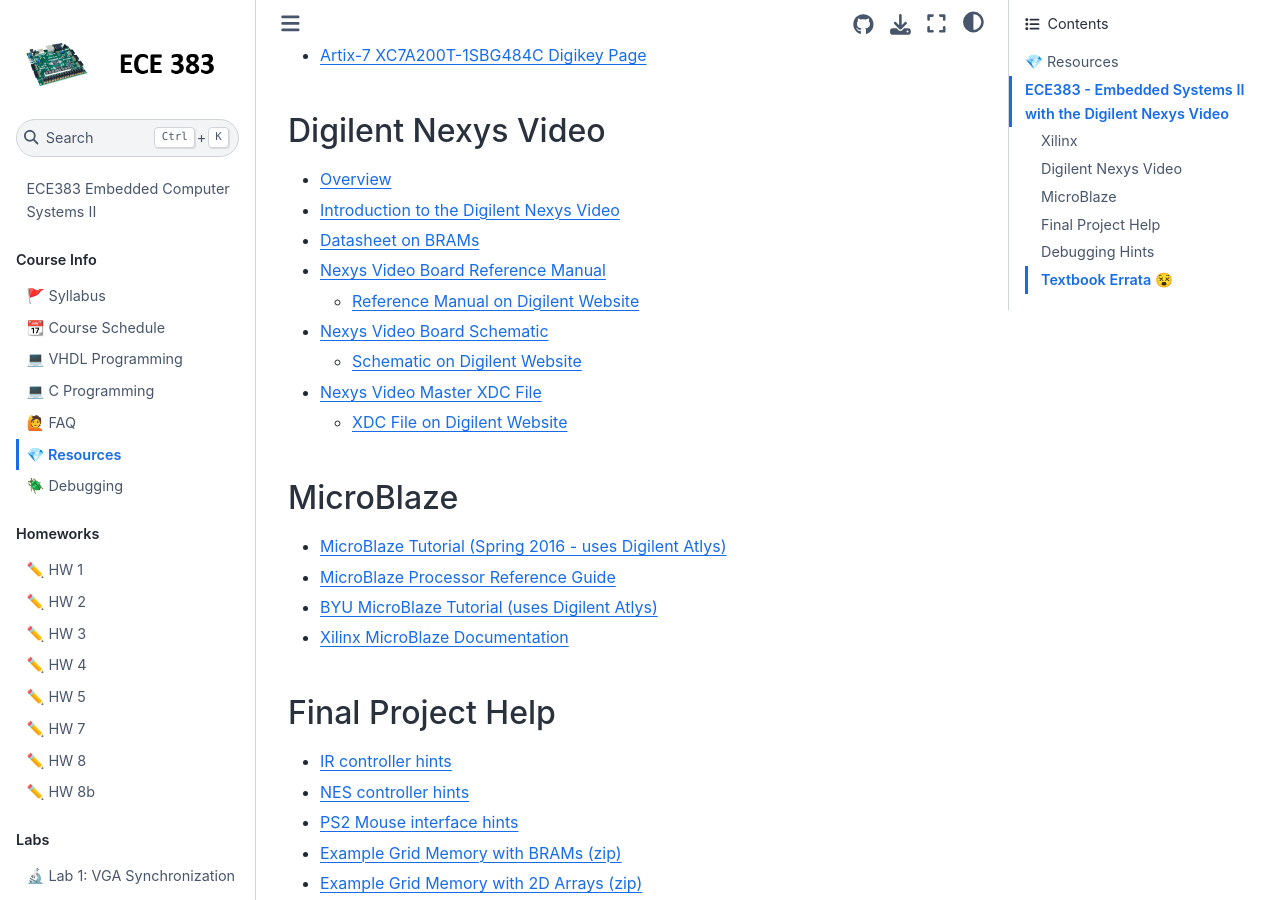
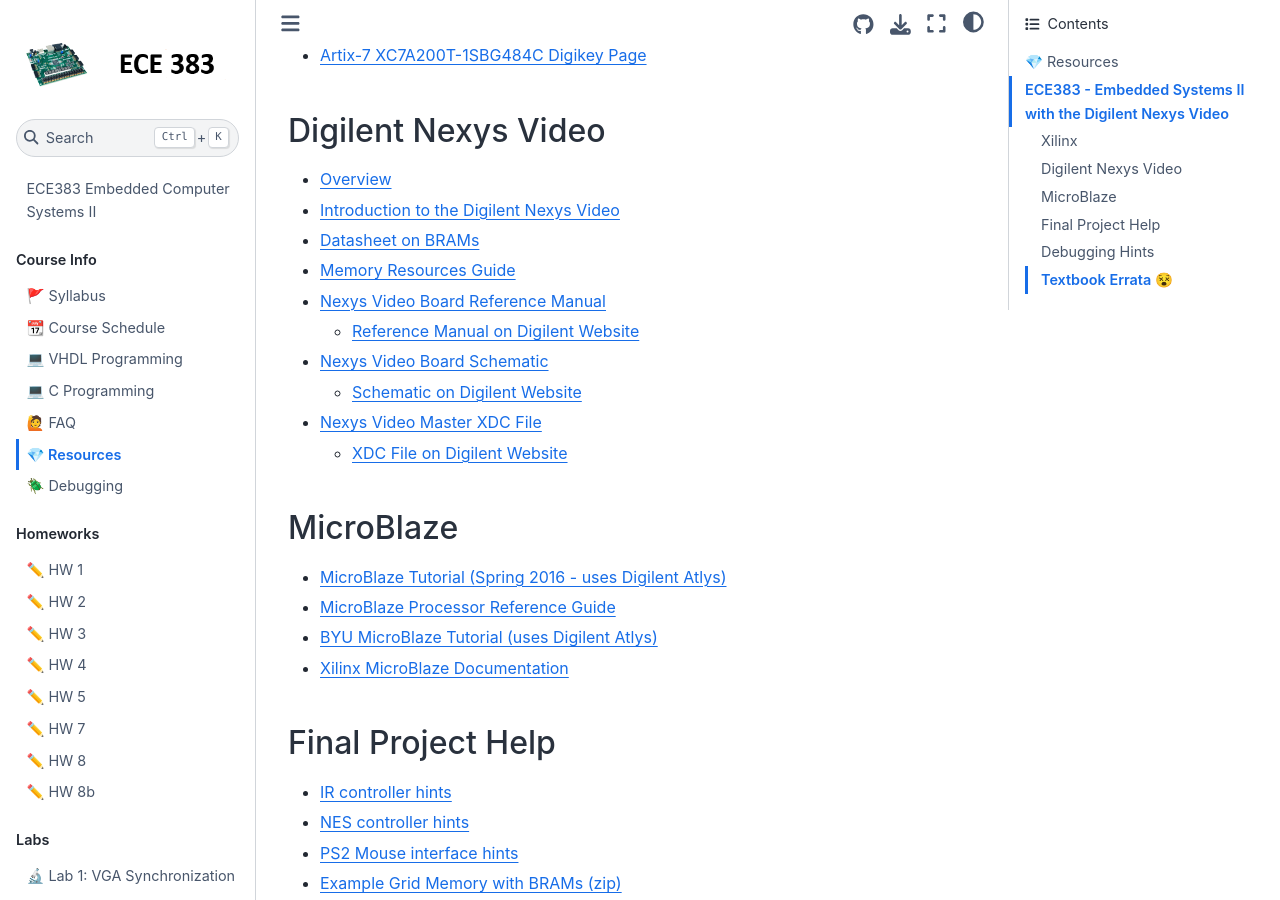
Before and after one commit to USAFA-ECE/ece383, a Jupyter Book: the page built from book/resources.md, in a window 1280 px wide and 900 px high, scrolled down 447 px. Built offline with Jupyter Book 1.0.4 settings and Sphinx 7.4.7 and the Sphinx Book theme 1.1.4, drawn with Linux system fonts in a browser that asks for light colours; pages that are not in the unit, such as notebooks, are missing from menus.

Commit message:
Update resources.md

```diff
--- a/book/resources.md
+++ b/book/resources.md
@@ -17,6 +17,7 @@
 - [Overview](https://store.digilentinc.com/nexys-video-artix-7-fpga-trainer-board-for-multimedia-applications/)
 - [Introduction to the Digilent Nexys Video](https://reference.digilentinc.com/reference/programmable-logic/nexys-video/start)
 - [Datasheet on BRAMs](https://docs.amd.com/r/en-US/ug953-vivado-7series-libraries/BRAM_SDP_MACRO)
+- [Memory Resources Guide](https://docs.amd.com/v/u/en-US/ug473_7Series_Memory_Resources)
 - [Nexys Video Board Reference Manual](https://reference.digilentinc.com/reference/programmable-logic/nexys-video/reference-manual)
   - [Reference Manual on Digilent Website](https://reference.digilentinc.com/reference/programmable-logic/nexys-video/reference-manual)
 - [Nexys Video Board Schematic](https://reference.digilentinc.com/_media/programmable-logic/nexys-video/nexys_video_sch.pdf)
```
